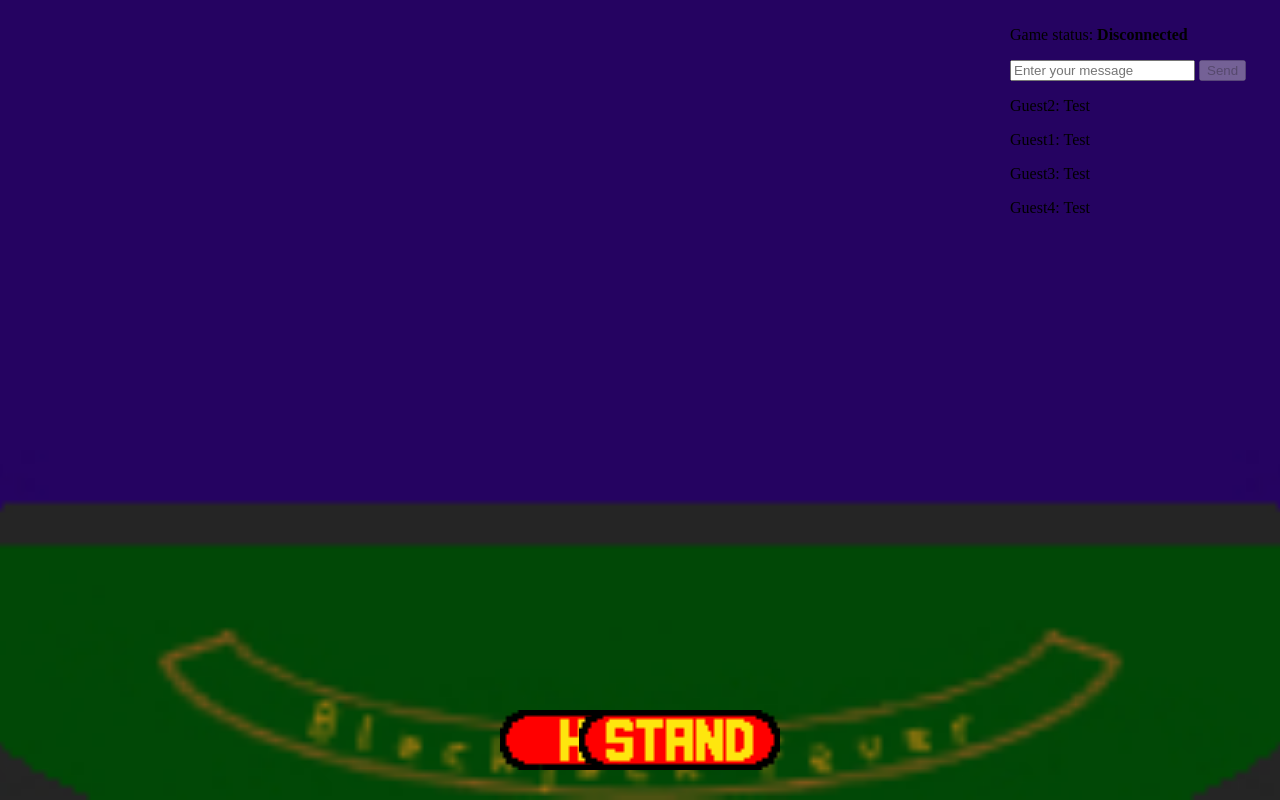
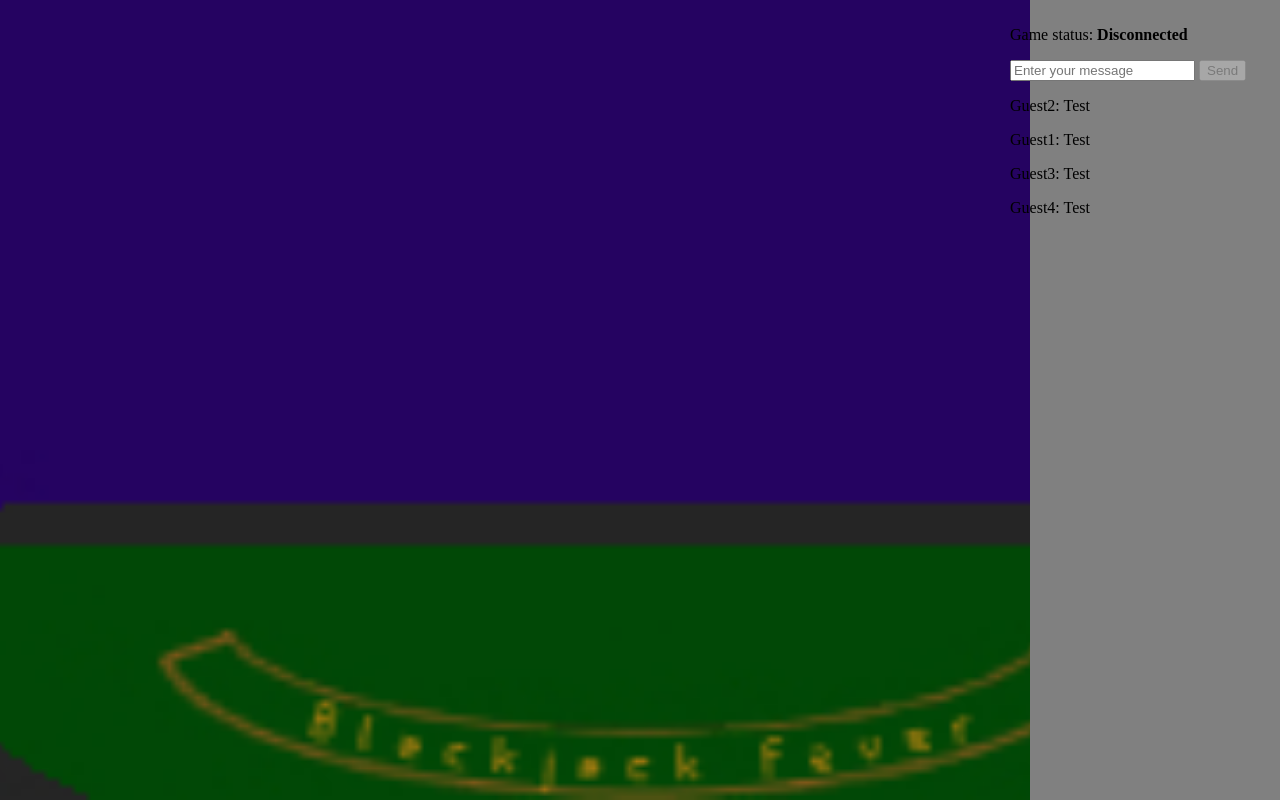
Before and after one commit to JP0-5/software-project-T7, a Flask app: page /play/0 in a window 1280 px wide. Run offline with Flask 3, Linux system fonts and the light colour scheme; data comes from the database, SQL or seed files in the repository.

Commit message:
Updated how play page looks before game starts

```diff
--- a/src/app.py
+++ b/src/app.py
@@ -224,9 +224,10 @@ def handle_join(game_id):
                     VALUES (?, ?, ?, 1, ?, 0)""",
                     (game_id, player_id, request.sid, session["username"]))
         db.execute("UPDATE games SET player_count = `player_count` + 1 WHERE game_id = ?", (game_id,))
-        socketio.emit("gameStart", to=game_id)
-        socketio.emit("gameStart", to=request.sid)
-        db.execute("UPDATE games SET status = 1 WHERE game_id = ?", (game_id,))
+        if game["player_count"] == 3:
+            socketio.emit("gameStart", to=game_id)
+            socketio.emit("gameStart", to=request.sid)
+            db.execute("UPDATE games SET status = 1 WHERE game_id = ?", (game_id,))
     db.commit()
 
     session["sockets"][request.sid] = game_id
--- a/src/static/play.css
+++ b/src/static/play.css
@@ -15,12 +15,14 @@ canvas{
     z-index: -1;
 }
 #hit{
+    display: none;
     position: fixed;
     width: 201px;
     bottom: 30px;
     left: 500px;
 }
 #stand{
+    display: none;
     position: fixed;
     width: 201px;
     bottom: 30px;
--- a/src/static/play.js
+++ b/src/static/play.js
@@ -103,6 +103,8 @@ function init() {
     });
 
     socket.on("gameStart", () => {
+        document.getElementById("hit").style.display = "inline";
+        document.getElementById("stand").style.display = "inline";
         draw();
     });
 
@@ -131,6 +133,8 @@ function init() {
         { "var": c10, "url": "/static/cards/10C.png" }, { "var": ck, "url": "/static/cards/KC.png" }, { "var": cq, "url": "/static/cards/QC.png" },
         { "var": cj, "url": "/static/cards/JC.png" }
     ], draw);
+    context.fillStyle = "grey";
+    context.fillRect(canvas.width-300, 0, 300, canvas.height);
 }
 
 pixelFont.load().then(function(font) {
@@ -247,8 +251,6 @@ function draw() {
             updateP1Score();
         }
     }
-    context.fillStyle = "grey";
-    context.fillRect(canvas.width-300, 0, 300, canvas.height);
     document.getElementById("hit").onclick = function() {drawCard()};
 }
 
```
